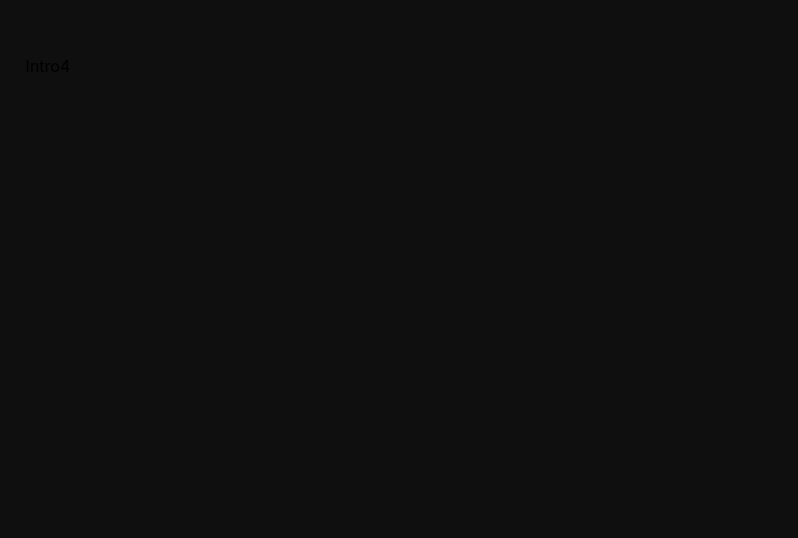
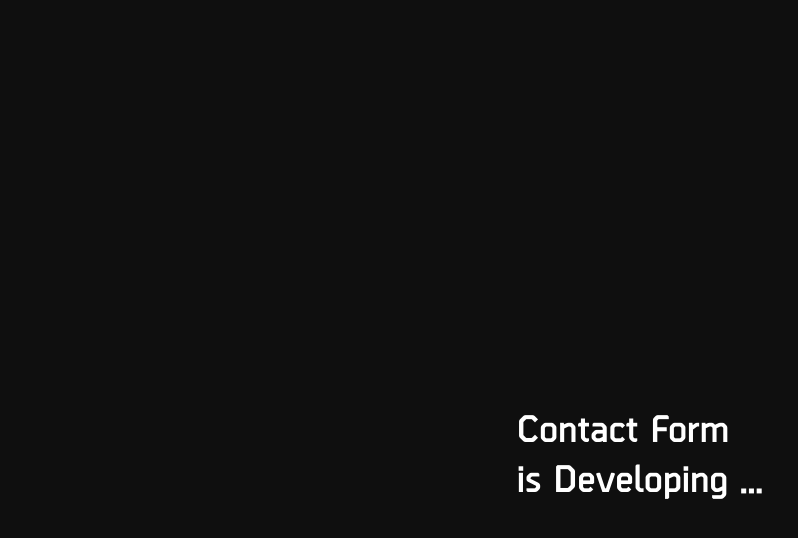
Before and after one commit to ahg0525/portfolio, a React (Vite) app: page /about in a window 1280 px wide. Shown: the part 2344-2882 px from the top of the page, without its empty margins (0-798 px from the left). Built offline with nearby package versions, Linux system fonts and the light colour scheme; a web font is replaced by a local one.

Commit message:
design: last page ..

```diff
--- a/src/components/about/Intro4.tsx
+++ b/src/components/about/Intro4.tsx
@@ -2,7 +2,9 @@ import styled from 'styled-components';
 
 const Intro4 = () => {
   return (
-    <Container>Intro4</Container>
+    <Container>
+      <Title>Contact Form <br/>is Developing ...</Title>
+    </Container>
   )
 }
 
@@ -13,4 +15,14 @@ const Container = styled.div`
   height: 100vh;
   position: relative;
   overflow: hidden;
+
+  display: flex;
+  justify-content: center;
+  align-items: center;
 `;
+
+const Title = styled.div`
+  font-family: 'BordaBold';
+  font-size: 3vw;
+  color: white;
+`
--- a/src/pages/About.tsx
+++ b/src/pages/About.tsx
@@ -1,5 +1,4 @@
 import Layout from "../components/common/Layout"
-// import AboutComponent from "../components/about"
 import Intro1 from "../components/about/Intro1"
 import Intro2 from "../components/about/Intro2"
 import Intro3 from "../components/about/Intro3"
@@ -8,7 +7,6 @@ import Intro4 from "../components/about/Intro4"
 const About = () => {
   return (
     <Layout>
-      {/* <AboutComponent/> */}
       <Intro1/>
       <Intro2/>
       <Intro3/>
```
Also changed, not shown: src/components/about/index.tsx (deleted, +0 -47 lines).
